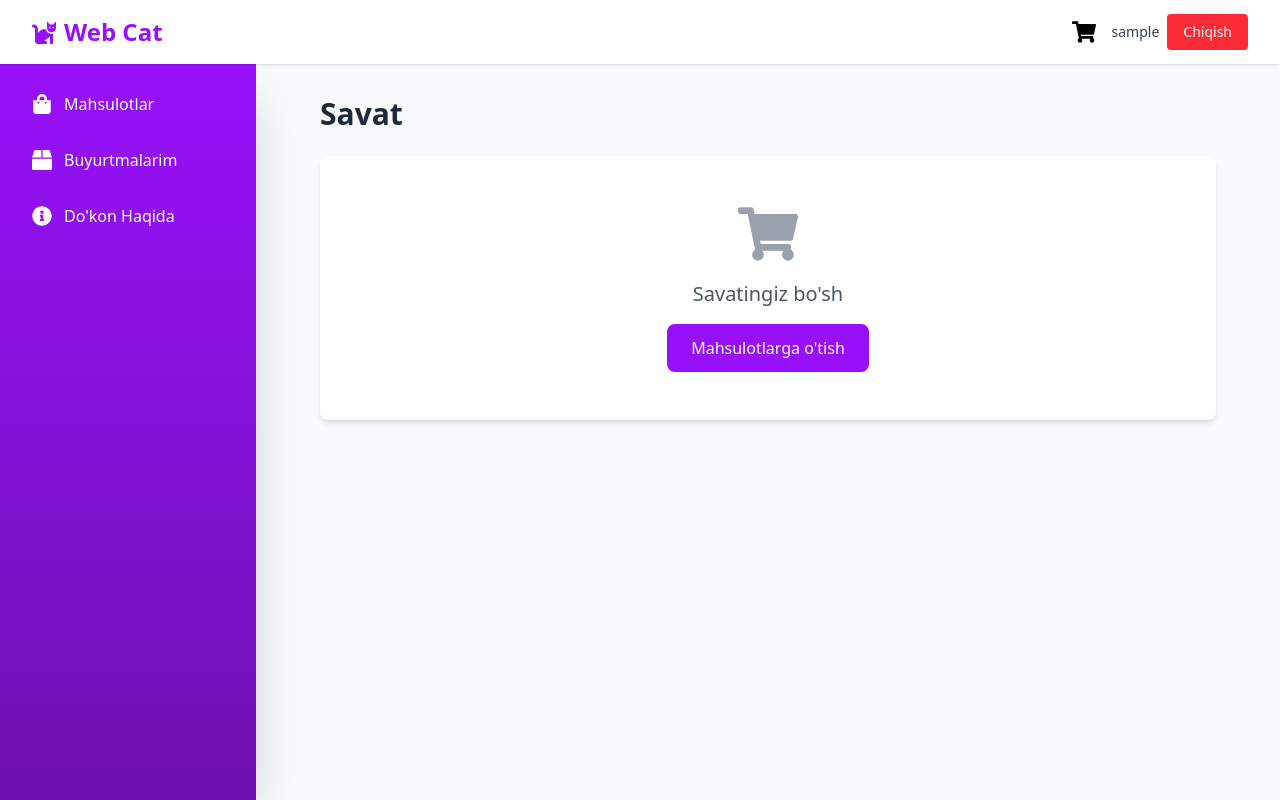
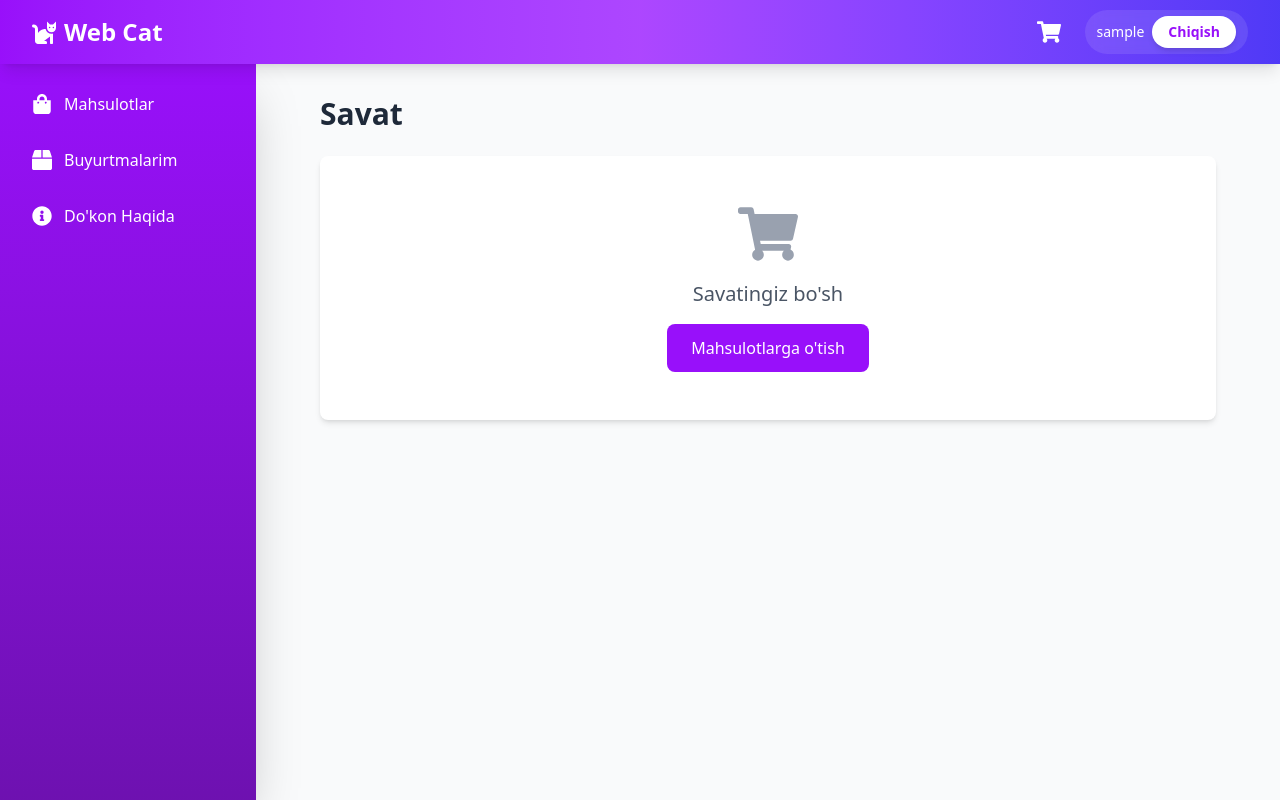
Before and after one commit to webdunyosi/web-cat, a React (Vite) app: page /savat in a window 1280 px wide. Built offline with nearby package versions, Linux system fonts and the light colour scheme; sample sign-in values are in the browser's storage.

Commit message:
changed header design

```diff
--- a/src/layouts/AdminLayout.jsx
+++ b/src/layouts/AdminLayout.jsx
@@ -24,25 +24,25 @@ const AdminLayout = ({ children }) => {
   return (
     <div className="min-h-screen bg-gray-50">
       {/* Header */}
-      <header className="bg-purple-700 text-white shadow-lg sticky top-0 z-50">
+      <header className="bg-gradient-to-r from-purple-700 via-purple-600 to-indigo-700 text-white shadow-lg sticky top-0 z-50 backdrop-blur-sm">
         <div className="max-w-7xl mx-auto px-4 sm:px-6 lg:px-8">
           <div className="flex justify-between items-center h-16">
             <div className="flex items-center">
               <button
                 onClick={() => setSidebarOpen(!sidebarOpen)}
-                className="mr-4 md:hidden"
+                className="mr-4 md:hidden hover:bg-white/20 p-2 rounded-lg transition-all duration-200 focus:ring-2 focus:ring-white focus:outline-none"
               >
-                <FaBars className="text-2xl" />
+                <FaBars className="text-xl" />
               </button>
-              <h1 className="text-2xl font-bold flex items-center gap-2">
-                <FaCat /> Web Cat Admin
+              <h1 className="text-2xl font-bold flex items-center gap-2 group hover:scale-105 transition-transform duration-200">
+                <FaCat className="group-hover:scale-110 transition-transform duration-200" /> Web Cat Admin
               </h1>
             </div>
-            <div className="flex items-center space-x-4">
-              <span className="hidden sm:inline text-sm">{user?.fullName || user?.username}</span>
+            <div className="flex items-center space-x-3 md:space-x-4 bg-white/10 rounded-full px-3 py-1.5 backdrop-blur-sm">
+              <span className="hidden sm:inline text-sm font-medium">{user?.fullName || user?.username}</span>
               <button
                 onClick={handleLogout}
-                className="bg-red-500 text-white px-4 py-2 rounded hover:bg-red-600 text-sm"
+                className="bg-white text-purple-700 px-4 py-1.5 rounded-full hover:bg-purple-50 text-sm font-semibold transition-all duration-200 hover:scale-105 shadow-md focus:ring-2 focus:ring-white focus:outline-none"
               >
                 Chiqish
               </button>
--- a/src/layouts/UserLayout.jsx
+++ b/src/layouts/UserLayout.jsx
@@ -25,34 +25,37 @@ const UserLayout = ({ children }) => {
   return (
     <div className="min-h-screen bg-gray-50">
       {/* Header */}
-      <header className="bg-white shadow-sm sticky top-0 z-50">
+      <header className="bg-gradient-to-r from-purple-600 via-purple-500 to-indigo-600 shadow-lg sticky top-0 z-50 backdrop-blur-sm">
         <div className="max-w-7xl mx-auto px-4 sm:px-6 lg:px-8">
           <div className="flex justify-between items-center h-16">
             <div className="flex items-center">
               <button
                 onClick={() => setSidebarOpen(!sidebarOpen)}
-                className="mr-4 md:hidden"
+                className="mr-4 md:hidden text-white hover:bg-white/20 p-2 rounded-lg transition-all duration-200 focus:ring-2 focus:ring-white focus:outline-none"
               >
-                <FaBars className="text-2xl" />
+                <FaBars className="text-xl" />
               </button>
-              <h1 className="text-2xl font-bold text-purple-600 flex items-center gap-2">
-                <FaCat /> Web Cat
+              <h1 className="text-2xl font-bold text-white flex items-center gap-2 group hover:scale-105 transition-transform duration-200">
+                <FaCat className="group-hover:scale-110 transition-transform duration-200" /> Web Cat
               </h1>
             </div>
-            <div className="flex items-center space-x-4">
-              <Link to="/savat" className="relative">
-                <FaShoppingCart className="text-2xl" />
+            <div className="flex items-center space-x-3 md:space-x-4">
+              <Link
+                to="/savat"
+                className="relative text-white hover:bg-white/20 p-2 rounded-lg transition-all duration-200 hover:scale-110"
+              >
+                <FaShoppingCart className="text-xl md:text-2xl" />
                 {cart.length > 0 && (
-                  <span className="absolute -top-2 -right-2 bg-red-500 text-white rounded-full w-5 h-5 flex items-center justify-center text-xs">
+                  <span className="absolute -top-1 -right-1 bg-red-500 text-white rounded-full w-5 h-5 flex items-center justify-center text-xs font-bold shadow-lg">
                     {cart.length}
                   </span>
                 )}
               </Link>
-              <div className="flex items-center space-x-2">
-                <span className="hidden sm:inline text-sm text-gray-700">{user?.fullName || user?.username}</span>
+              <div className="flex items-center space-x-2 bg-white/10 rounded-full px-3 py-1.5 backdrop-blur-sm">
+                <span className="hidden sm:inline text-sm font-medium text-white">{user?.fullName || user?.username}</span>
                 <button
                   onClick={handleLogout}
-                  className="bg-red-500 text-white px-4 py-2 rounded hover:bg-red-600 text-sm"
+                  className="bg-white text-purple-600 px-4 py-1.5 rounded-full hover:bg-purple-50 text-sm font-semibold transition-all duration-200 hover:scale-105 shadow-md focus:ring-2 focus:ring-white focus:outline-none"
                 >
                   Chiqish
                 </button>
```
